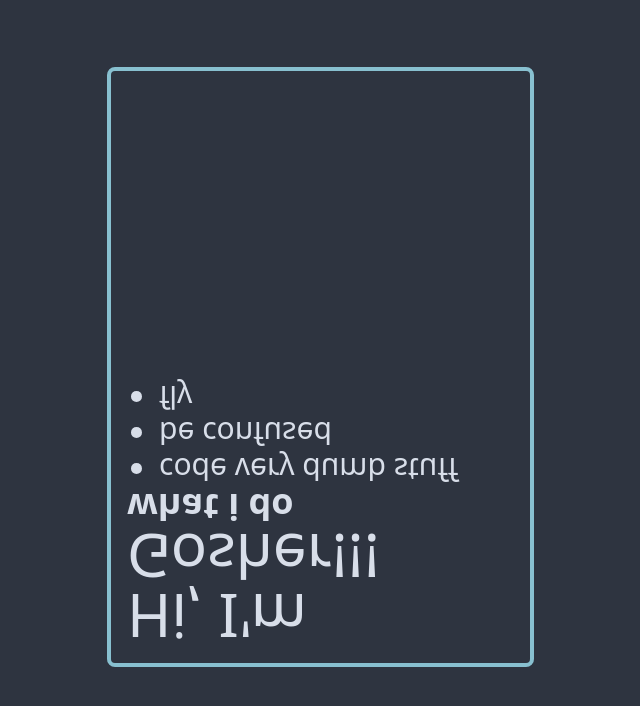
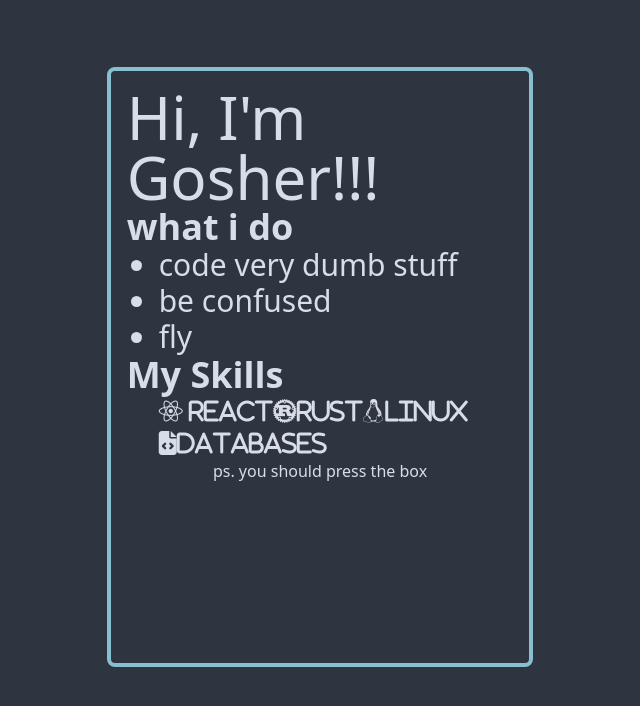
Before and after one commit to Pandaroses/pndrs.codes, a React (Vite) app: page / in a window 1280 px wide. Shown: the top 706 px of the page, without its empty margins (320-960 px from the left). Built offline with nearby package versions, Linux system fonts and the light colour scheme.

Commit message:
i am cool

```diff
--- a/src/components/App.tsx
+++ b/src/components/App.tsx
@@ -1,10 +1,15 @@
 import React, { useEffect, useState, useCallback } from "react"
+
 
 
 
 const App = () => {
     const [title,setTitle] = useState("");
     const [underscore,setUnderscore] = useState(false);
+    const [flip,setFlip] = useState(false);
+    //flip: true means in flipping, false means not in flipping with delay of 2s
+    const [side,setSide] = useState(true);
+    // false is up true is down
     let finish = "Hi, I'm Gosher!!!";
 
 
@@ -24,14 +29,22 @@ const App = () => {
     return (
         <div className=" bg-polar-0 h-screen w-screen flex flex-col flex-nowrap justify-self-center items-center content-center  ">
             <div className="basis-1/12"></div>
-            <div className="border-4 rounded-lg border-frost-1 basis-3/4 align-center h-96 w-4/12 flex flex-col items-center content-center flip-horizontal-bottom">
+            <div className={"border-4 rounded-lg border-frost-1 basis-3/4 align-center h-96 w-4/12 flex flex-col items-center content-center " + (flip === true? side === true? "flip-horizontal-bottom-reverse" : "flip-horizontal-bottom" : side === true? "stayup" : "staydown")} onClick={() => {setFlip(flip => !flip);  setTimeout(() => {setFlip(flip =>!flip)},700);  setSide(side => !side)}}>
                 <h1 className="text-snow-0 text-6xl pt-4 basis-2/12 hover:animate-pulse self-start pl-4">{title+(underscore ? "|" : "")}</h1>
                 <p className="text-snow-0 text-4xl font-bold hover:animate-spin self-start pl-4">what i do</p>
-                <ul className="text-snow-0 text-3xl basis 8/12 align-left pl-12 list-disc self-start">
+                <ul className="text-snow-0 text-3xl align-left pl-12 list-disc self-start">
                     <li className="animate-fade-1 animate-delay-1">code very dumb stuff</li>
                     <li className="animate-fade-1 animate-delay-3">be confused</li>
                     <li className="animate-fade-1 animate-delay-2">fly</li>
                 </ul>
+                <p className="text-snow-0 text-4xl font-bold self-start pl-4">My Skills</p>
+                <ul className="text-snow-0 text-2xl  align-left pl-12 list-disc self-start">
+                    <li className="fab fa-react"> React</li>
+                    <li className="fab fa-rust">Rust</li>
+                    <li className="fab fa-linux">Linux</li>
+                    <li className="fas fa-file-code">Databases</li>
+                </ul>
+                <h1 className="text-snow-0 text-left align-left items-left">ps. you should press the box</h1>
             </div>
             <div className=" basis-2/12">
 
--- a/src/index.html
+++ b/src/index.html
@@ -1,15 +1,20 @@
 <!DOCTYPE html>
 <html lang="en">
   <head>
+    <title>=^._.^= ∫</title>
     <meta charset="UTF-8" />
     <meta name="viewport" content="width=device-width, initial-scale=1.0" />
+
     <link href="./main.css" rel="stylesheet" />
+
     <link
     href="https://fonts.googleapis.com/css2?family=JetBrains+Mono:wght@400;700&display=swap"
     rel="stylesheet"
     />
     <meta http-equiv="X-UA-Compatible" content="ie=edge" />
-    <title>Hewwo</title>
+
+
+    <script src="https://kit.fontawesome.com/db3a721c78.js" crossorigin="anonymous"></script>
   </head>
   <body>
     <div id="app"></div>
--- a/src/main.css
+++ b/src/main.css
@@ -5,10 +5,23 @@
 @tailwind utilities;
 
 .flip-horizontal-bottom {
-	-webkit-animation: flip-horizontal-bottom 0.4s cubic-bezier(0.455, 0.030, 0.515, 0.955) both ;
-	        animation: flip-horizontal-bottom 0.4s cubic-bezier(0.455, 0.030, 0.515, 0.955) both ;
-    animation-delay: 5s;
+	-webkit-animation: flip-horizontal-bottom 0.7s cubic-bezier(0.455, 0.030, 0.515, 0.955) both ;
+	        animation: flip-horizontal-bottom 0.7s cubic-bezier(0.455, 0.030, 0.515, 0.955) both ;
+
 }
+.flip-horizontal-bottom-reverse{
+        -webkit-animation: flip-horizontal-bottom-reverse 0.7s cubic-bezier(0.455, 0.030, 0.515, 0.955)  both ;
+	        animation: flip-horizontal-bottom-reverse 0.7s cubic-bezier(0.455, 0.030, 0.515, 0.955)  both ;
+
+}
+
+.staydown {
+    transform:rotateX(-180deg);
+}
+.stayup {
+  transform:rotateX(0);
+}
+
 
 
 /* ----------------------------------------------
@@ -43,3 +56,25 @@
               transform: rotateX(-180deg);
     }
   }
+
+
+  @-webkit-keyframes flip-horizontal-bottom-reverse {
+        0% {
+          -webkit-transform: rotateX(0);
+                  transform: rotateX(0);
+        }
+        100% {
+          -webkit-transform: rotateX(-180deg);
+                  transform: rotateX(-180deg);
+        }
+      }
+      @keyframes flip-horizontal-bottom-reverse {
+        0% {
+          -webkit-transform: rotateX(-180deg);
+                  transform: rotateX(-180deg);
+        }
+        100% {
+          -webkit-transform: rotateX(0);
+                  transform: rotateX(0);
+        }
+      }
```
Also changed, not shown: package.json (+3 -4 lines).
